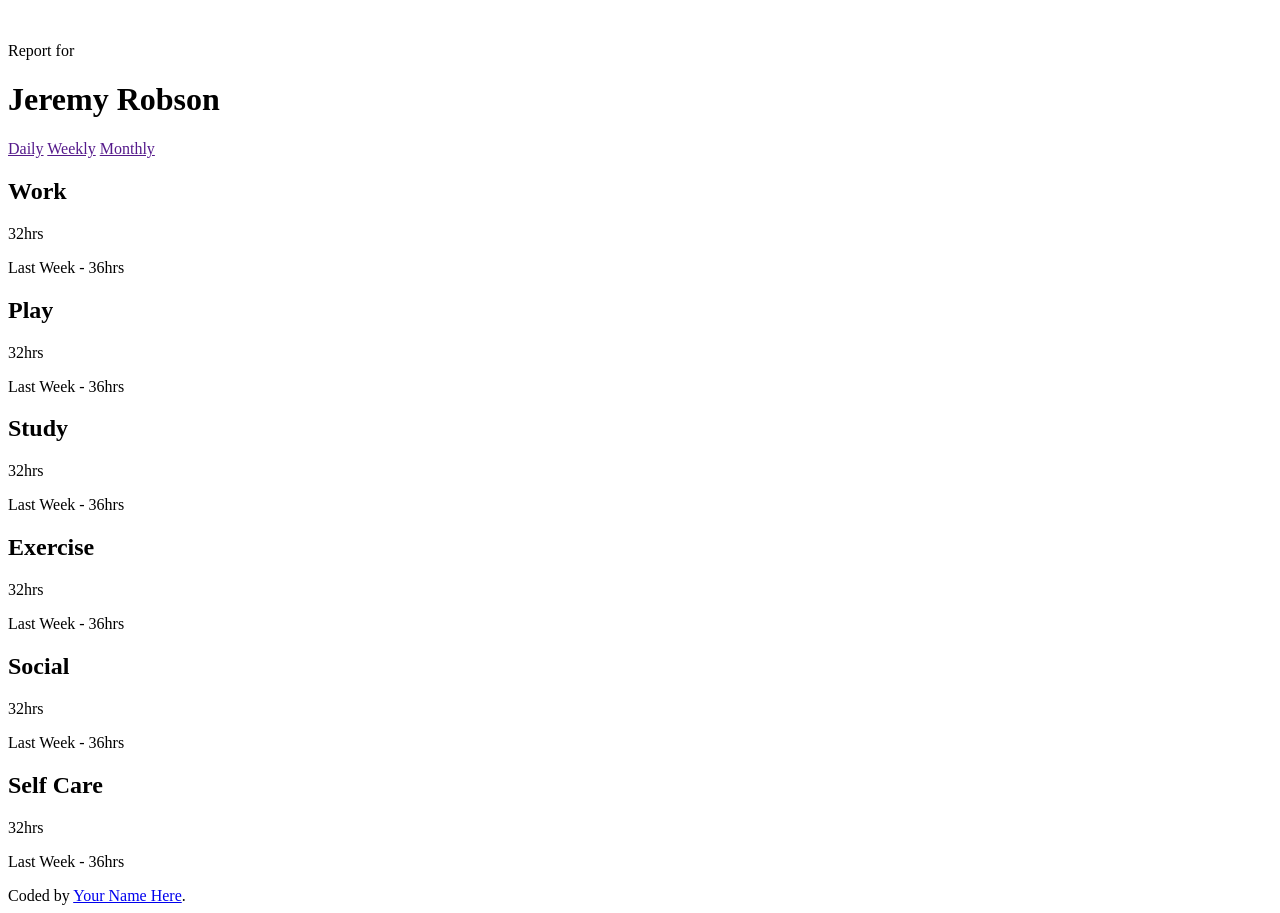
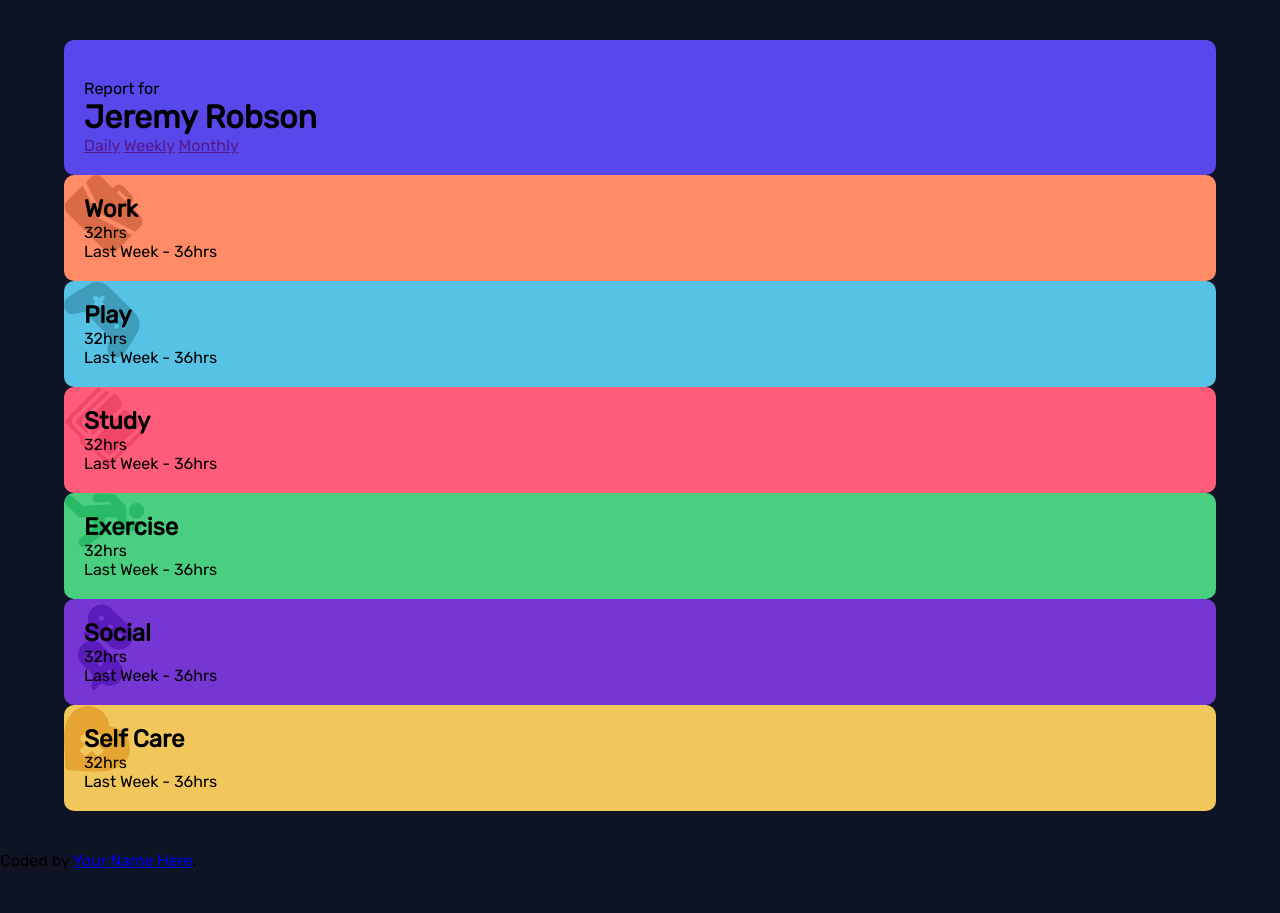
Before and after one commit to JorgeR-Code/time-tracking, a plain HTML site: page index.html in a window 1280 px wide. After the commit the page ends 870 px from the top, so only its background shows below. Drawn offline with Linux system fonts and the light colour scheme.

Commit message:
background cards

```diff
--- a/index.html
+++ b/index.html
@@ -8,11 +8,11 @@
 
   <title>Frontend Mentor | Time tracking dashboard</title>
   <link rel="stylesheet" href="styles.css">
-
+  <link href="https://fonts.googleapis.com/css2?family=Rubik" rel="stylesheet">
 </head>
 <body>
   <div class="container">
-    <div class="profile">
+    <div class="cardStyle profile">
       <div class="topP">
         <img src="" alt="">
           <p>Report for</p>
@@ -25,7 +25,7 @@
       </div>
     </div>
     <div class="cards">
-      <div class="work">
+      <div class="cardStyle work">
         <div class="descriptionT">
           <div class="topDes">
             <h2>Work</h2>
@@ -39,7 +39,7 @@
           </div>
         </div>
       </div>
-      <div class="play">
+      <div class="cardStyle play">
         <div class="descriptionT">
           <div class="topDes">
             <h2>Play</h2>
@@ -53,7 +53,7 @@
           </div>
         </div>
       </div>
-      <div class="study">
+      <div class="cardStyle study">
         <div class="descriptionT">
           <div class="topDes">
             <h2>Study</h2>
@@ -67,7 +67,7 @@
           </div>
         </div>
       </div>
-      <div class="exercise">
+      <div class="cardStyle exercise">
         <div class="descriptionT">
           <div class="topDes">
             <h2>Exercise</h2>
@@ -81,7 +81,7 @@
           </div>
         </div>
       </div>
-      <div class="social">
+      <div class="cardStyle social">
         <div class="descriptionT">
           <div class="topDes">
             <h2>Social</h2>
@@ -95,7 +95,7 @@
           </div>
         </div>
       </div>
-      <div class="self">
+      <div class="cardStyle self">
         <div class="descriptionT">
           <div class="topDes">
             <h2>Self Care</h2>
@@ -111,7 +111,7 @@
       </div>
     </div>
   </div>
-    <div class="attribution">
+  <div class="attribution">
     Coded by <a href="#">Your Name Here</a>.
   </div>
 </body>
--- a/styles.css
+++ b/styles.css
@@ -0,0 +1,60 @@
+*{
+    margin: 0;
+    padding: 0;
+    box-sizing: border-box;
+}
+
+body{
+    background-color: hsl(226, 43%, 10%);
+    font-family: 'rubik', serif;
+}
+
+.container{
+    width: 90%;
+    max-width: 1440px;
+    margin: auto;
+    padding: 40px 0;
+}
+
+.cardStyle{
+    border-radius: 10px;
+    padding: 20px;
+    position: relative;
+    overflow: hidden;
+    background-position: center center;
+
+}
+.profile{
+    background-color: hsl(246, 80%, 60%);
+}
+
+.work{
+    background: url('images/icon-work.svg');
+    background-color: hsl(15, 100%, 70%);
+    background-repeat: no-repeat;
+}
+.play{
+    background: url('images/icon-play.svg');
+    background-color: hsl(195, 74%, 62%);
+    background-repeat: no-repeat;
+}
+.study{
+    background: url('images/icon-study.svg');
+    background-color: hsl(348, 100%, 68%);
+    background-repeat: no-repeat;
+}
+.exercise{
+    background: url('images/icon-exercise.svg');
+    background-color: hsl(145, 58%, 55%);
+    background-repeat: no-repeat;
+}
+.social{
+    background: url('images/icon-social.svg');
+    background-color: hsl(264, 64%, 52%);
+    background-repeat: no-repeat;
+}
+.self{
+    background: url('images/icon-self-care.svg');
+    background-color: hsl(43, 84%, 65%);
+    background-repeat: no-repeat;
+}
```
